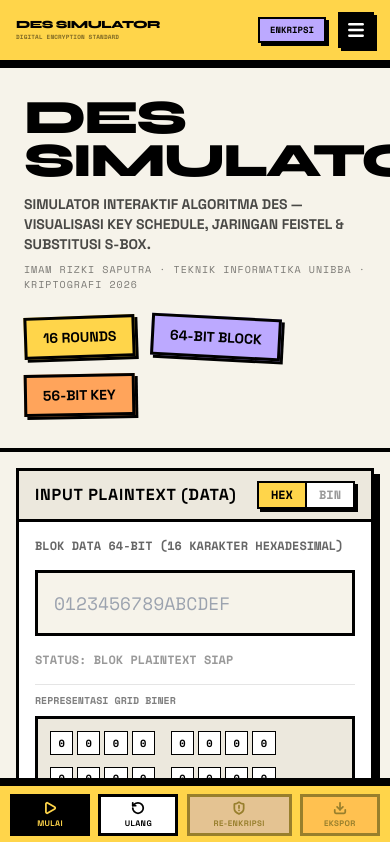
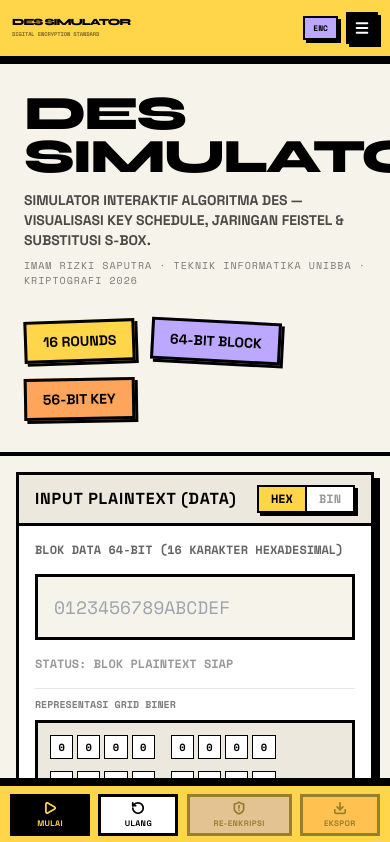
Before and after one commit to imamrzkys/TUGAS-11-KRIPTOGRAFI, a React (Vite) app: page / in a window 390 px wide. Shown: the top 842 px of the page. Built offline with nearby package versions, Linux system fonts and the light colour scheme.

Commit message:
Fix: Perbaiki jarak badge hero section dan ukuran judul header mobile agar tidak terpotong

```diff
--- a/src/components/layout/Header.jsx
+++ b/src/components/layout/Header.jsx
@@ -25,24 +25,24 @@ export function Header({ activeSection = 'input', onSectionClick }) {
   };
 
   return (
-    <header className="sticky top-0 z-50 w-full bg-brutal-yellow border-b-4 border-black px-4 sm:px-6 py-3 sm:py-4 flex items-center justify-between select-none shadow-[0_4px_0_#000] relative">
+    <header className="sticky top-0 z-50 w-full bg-brutal-yellow border-b-4 border-black px-3 sm:px-6 py-3 sm:py-4 flex items-center justify-between select-none shadow-[0_4px_0_#000] relative gap-2">
       {/* Title / Logo */}
-      <div className="flex items-center gap-2">
+      <div className="flex items-center gap-2 min-w-0 flex-shrink">
         <div className="hidden sm:flex w-9 h-9 bg-black items-center justify-center border-2 border-black text-brutal-yellow shadow-brutal-sm shrink-0">
           <Terminal className="w-5 h-5 stroke-[3px]" />
         </div>
-        <div>
-          <h1 className="font-syne font-black text-[11px] xs:text-xs sm:text-base md:text-lg lg:text-xl tracking-[-0.05em] leading-none text-black">
+        <div className="min-w-0">
+          <h1 className="font-syne font-black text-[9.5px] xs:text-[11px] sm:text-base md:text-lg lg:text-xl tracking-[-0.1em] sm:tracking-tighter leading-none text-black">
             DES SIMULATOR
           </h1>
-          <span className="font-mono text-[6px] xs:text-[7px] sm:text-[8px] md:text-[9px] uppercase tracking-wide font-black text-black/50 block mt-0.5">
+          <span className="font-mono text-[5.5px] xs:text-[6.5px] sm:text-[8px] md:text-[9px] uppercase tracking-tight sm:tracking-wide font-black text-black/50 block mt-0.5">
             Digital Encryption Standard
           </span>
         </div>
       </div>
 
       {/* Navigation Badges and Menu Trigger */}
-      <div className="flex items-center gap-3">
+      <div className="flex items-center gap-2 md:gap-3 flex-shrink-0">
         {/* Mode badge (visible on md+) */}
         <div className={`
           hidden md:flex items-center gap-2 px-3.5 py-1.5 border-3 border-black text-xs font-grotesk font-black uppercase shadow-brutal-sm
@@ -63,20 +63,20 @@ export function Header({ activeSection = 'input', onSectionClick }) {
 
         {/* Compact Mode display (visible on mobile only, hidden on md+) */}
         <div className={`
-          flex md:hidden items-center gap-1 px-2.5 py-1 border-2 border-black text-[9px] font-mono font-black uppercase shadow-brutal-sm
+          flex md:hidden items-center gap-1 px-2 py-1 border-2 border-black text-[8px] font-mono font-black uppercase shadow-brutal-sm flex-shrink-0
           ${mode === 'encrypt' ? 'bg-brutal-purple' : 'bg-brutal-coral'}
         `}>
-          {mode === 'encrypt' ? 'ENKRIPSI' : 'DEKRIPSI'}
+          {mode === 'encrypt' ? 'ENC' : 'DEC'}
         </div>
 
         {/* Hamburger Menu toggle (always visible - mobile & desktop) */}
         <button
           onClick={() => setMenuOpen(!menuOpen)}
-          className="w-9 h-9 bg-black border-2 border-black text-white flex items-center justify-center shadow-brutal-sm active:translate-x-[1px] active:translate-y-[1px] active:shadow-none transition-all duration-75 hover:bg-brutal-yellow hover:text-black"
+          className="w-8 h-8 sm:w-9 sm:h-9 bg-black border-2 border-black text-white flex items-center justify-center shadow-brutal-sm active:translate-x-[1px] active:translate-y-[1px] active:shadow-none transition-all duration-75 hover:bg-brutal-yellow hover:text-black flex-shrink-0"
           style={{ borderRadius: '0px' }}
           aria-label="Toggle navigation menu"
         >
-          {menuOpen ? <X className="w-5 h-5 stroke-[3px]" /> : <Menu className="w-5 h-5 stroke-[3px]" />}
+          {menuOpen ? <X className="w-4 h-4 sm:w-5 sm:h-5 stroke-[3px]" /> : <Menu className="w-4 h-4 sm:w-5 sm:h-5 stroke-[3px]" />}
         </button>
       </div>
 
--- a/src/components/simulator/HeroSection.jsx
+++ b/src/components/simulator/HeroSection.jsx
@@ -6,9 +6,9 @@ import { motion } from 'framer-motion';
  */
 export function HeroSection() {
   return (
-    <section className="relative w-full py-8 md:py-12 border-b-4 border-black bg-brutal-cream overflow-hidden px-6 md:px-12 flex flex-col md:flex-row md:items-center justify-between gap-6">
+    <section className="relative w-full py-8 md:py-12 border-b-4 border-black bg-brutal-cream overflow-hidden px-6 md:px-12 flex flex-col md:flex-row md:items-center justify-between gap-8 md:gap-12">
       {/* Title */}
-      <div className="flex-1">
+      <div className="flex-1 max-w-2xl">
         <motion.h2
           initial={{ opacity: 0, y: 15 }}
           animate={{ opacity: 1, y: 0 }}
@@ -36,7 +36,7 @@ export function HeroSection() {
       </div>
 
       {/* Badges Column */}
-      <div className="flex flex-wrap gap-4 items-center">
+      <div className="flex flex-wrap gap-4 items-center md:flex-col md:items-end flex-shrink-0">
         <motion.div
           initial={{ scale: 0, rotate: -15 }}
           animate={{ scale: 1, rotate: -2 }}
```
